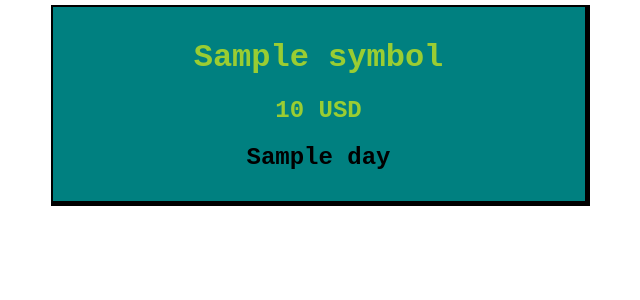
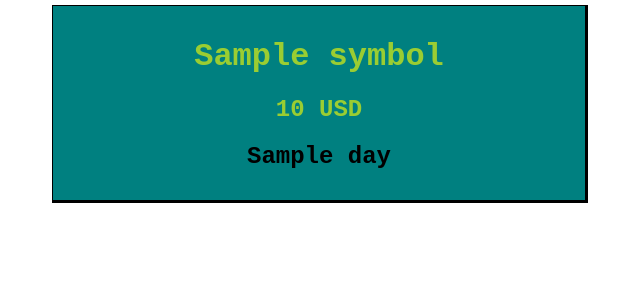
Before and after one commit to muratbas6/coco.io, a Django app: template templates/home.html in a window 1280 px wide. Shown: the part 148-448 px from the top of the page, without its empty margins (320-960 px from the left). Run offline with Django 3.2, Linux system fonts and the light colour scheme; the template is opened without the code that fills it: most values are stand-ins (such as "Sample title", 1, 10 or a date in 2020).

Commit message:
Ready to heroku this sucker in the face.

```diff
--- a/static/css/main.css
+++ b/static/css/main.css
@@ -8,9 +8,9 @@ body{
 .coin_info{
   display: inline-block;
   padding: 0px;
-  border: 2px solid black;
-  border-bottom: 5px solid black;
-  border-right: 5px solid black;
+  border: 1px solid black;
+  border-bottom: 3px solid black;
+  border-right: 3px solid black;
   width: 40%;
   margin: 5px;
   padding: 10px;
```
